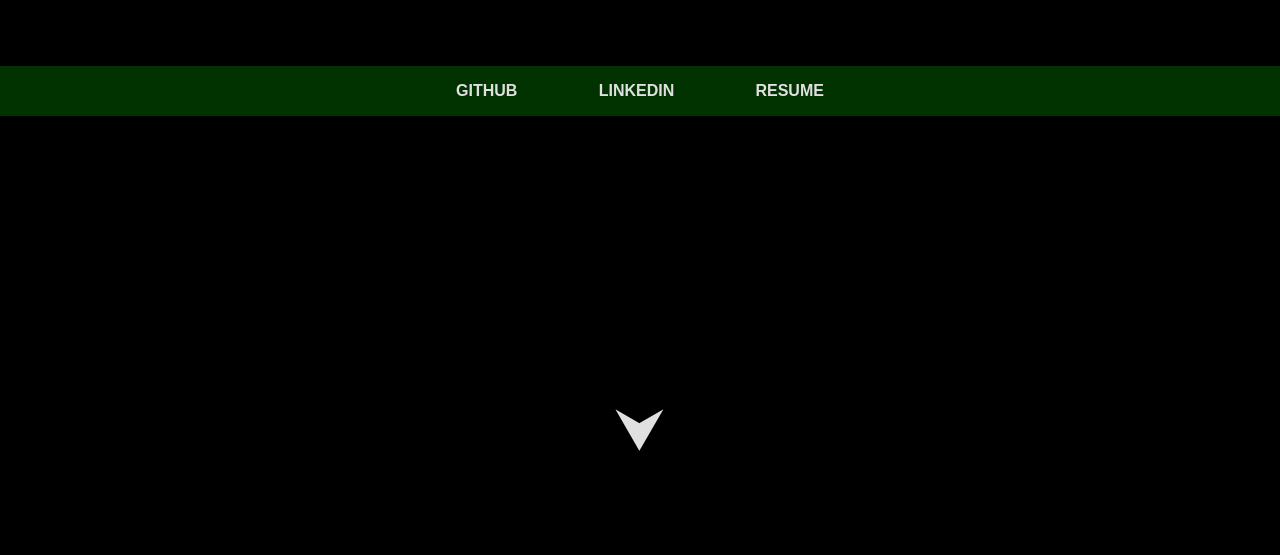
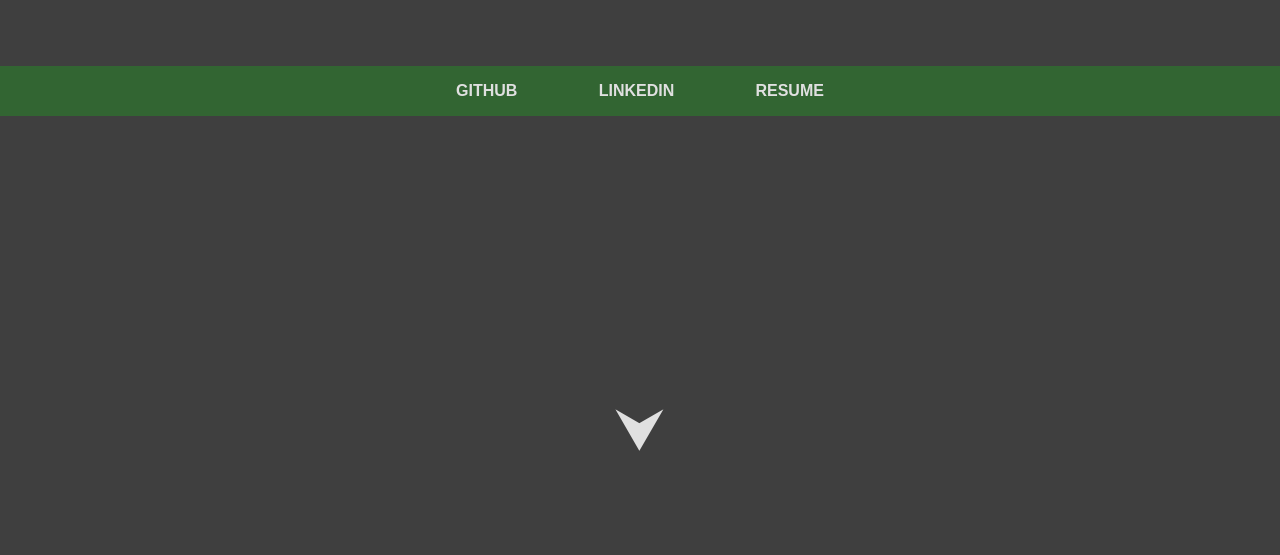
Before and after one commit to GNouchi/portfolio, a plain HTML site: page index.html in a window 1280 px wide. Shown: the part 245-800 px from the top of the page. Drawn offline with Linux system fonts and the light colour scheme; the site is published under a folder, as on GitHub Pages, so addresses that start at the root find nothing.

Commit message:
Update style.css

```diff
--- a/style.css
+++ b/style.css
@@ -29,7 +29,7 @@
   width: 100%;
 }
 .background {
-  background: url(/img/architectural-design-architecture-building.jpg) no-repeat;
+  background: url(img/architectural-design-architecture-building.jpg) no-repeat;
   background-size: 100% 100%;
   opacity: 0.4;
   animation: scale-ani 20s linear infinite;
```
